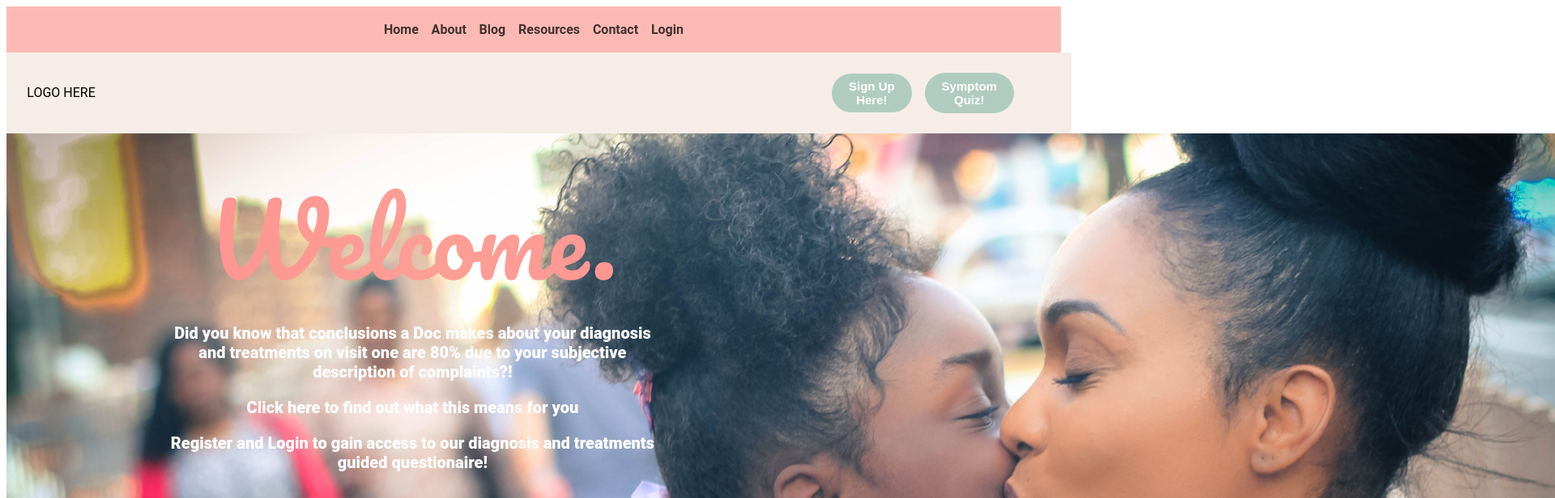
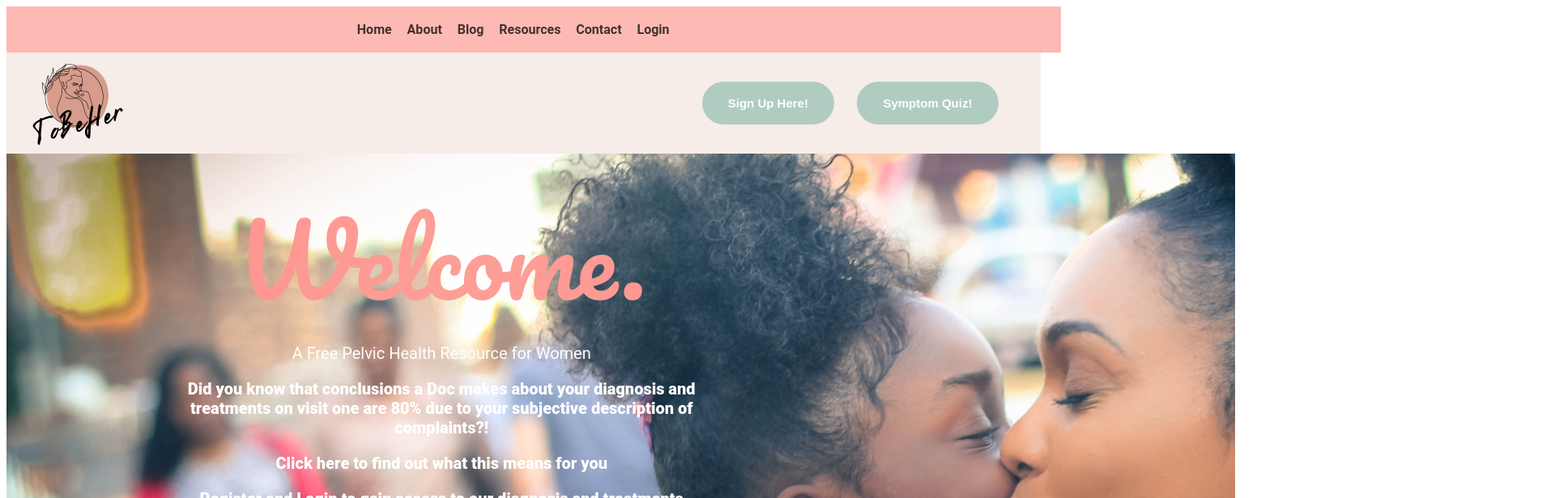
Before and after one commit to ahoath87/Pelvic-Health-Site, a React (Create React App) app in the folder client/: page / in a window 1280 px wide. Shown: the top 616 px of the page at 81% size, 1920 px wide, since content can reach past the window. Built offline with nearby package versions, Linux system fonts and the light colour scheme; the HTML template or start-up script is replaced by a standard one.

Commit message:
logo added CSS for home page

```diff
--- a/client/src/components/Nav.jsx
+++ b/client/src/components/Nav.jsx
@@ -1,6 +1,7 @@
 import React from 'react';
 import { Link } from 'react-router-dom';
 import './css/Nav.css';
+import logo from '../assets/images/logo.png';
 
 const Nav = () => {
   // const logout = () => {
@@ -16,13 +17,15 @@ const Nav = () => {
             <button className='quiz-reg-butt'>Sign Up Here!</button>
           </Link>
         </div>
-        <div>
+        <div id='quiz-reg-butt'>
           <Link to='/quiz'>
             <button className='quiz-nav-butt'>Symptom Quiz!</button>
           </Link>
         </div>
       </div>
-      <div>LOGO HERE</div>
+      <div id='logodiv'>
+        <img id='logoNav' src={logo}></img>
+      </div>
     </div>
   );
 };
--- a/client/src/components/css/Nav.css
+++ b/client/src/components/css/Nav.css
@@ -3,19 +3,24 @@
     flex-direction: row-reverse;
     justify-content: space-between;
     align-items: center;
-    width: 100%;
+    width: 99%;
     margin-left: 0;
+    margin-right: 0;
     background-color: rgba(237, 219, 210, 0.507);
-    padding: 2%;
+    padding-left: 2%;
+}
+#links{
+    width: 30%;
+    align-items: center;
+    justify-content: center;
+    margin-right: 4%;
 
 }
-#links{
-    width: 25%;
-    align-items: center;
-    justify-content: center;
+#quiz-reg-butt{
+    width: 80%;
 }
 .quiz-nav-butt{
-    padding: 7% 15%;
+    padding: 10% 18%;
 	border-radius: 85px;
     background-color: rgb(176, 204, 192);
     border: none;
@@ -26,17 +31,29 @@
 .quiz-nav-butt:hover{
 background-color: rgba(176, 204, 192, 0.405);
 color: rgba(0, 0, 0, 0.725);
+cursor: pointer;
 }
 .quiz-reg-butt{
-    padding: 7% 15%;
+    padding: 10% 18%;
 	border-radius: 85px;
     background-color: rgb(176, 204, 192);
    border: none;
    color: white;
    font-weight: 900;
    font-size: 15px;
+
 }
 .quiz-reg-butt:hover{
     background-color: rgba(176, 204, 192, 0.405);
     color: rgba(0, 0, 0, 0.725);
+    cursor: pointer;
     }
+#logodiv{
+    width: 25%;
+}
+#logoNav{
+    width: 40%;
+    display: flex;
+
+
+}
--- a/client/src/components/css/home.css
+++ b/client/src/components/css/home.css
@@ -8,7 +8,7 @@
     color: white;
 }
 #home-text{
-  margin-right: 75%;
+  margin-right: 35%;
 }
 #big-title{
   font-weight: 900;
@@ -20,7 +20,6 @@
   color: transparent;
   -webkit-background-clip: text;
   animation: move 1s infinite;
-
 }
 /* @keyframes move {
   50% {
@@ -28,6 +27,9 @@
   }
 } */
 
+#describe{
+  margin-top: 0;
+}
 #home-container{
 padding-left: 10%;
 padding-right: 10%;
@@ -46,7 +48,7 @@ padding-right: 10%;
   margin-top: 6%;
 }
 .butt-div{
-  width: 30%;
+  width: 28%;
 }
 #home-loglink{
   color: white;
@@ -55,6 +57,7 @@ padding-right: 10%;
   text-decoration: none;
   padding: 5% 10%;
 	border-radius: 85px;
+
 }
 #home-loglink:hover{
   background-color: rgba(176, 204, 192, 0.405);
--- a/client/src/components/home.jsx
+++ b/client/src/components/home.jsx
@@ -12,11 +12,13 @@ const Home = () => {
       style={{
         backgroundImage: `url(${women})`,
         backgroundRepeat: 'no-repeat',
-        width: 3000,
+        // width: 3000,
       }}
     >
       <div id='home-text'>
         <h1 id='big-title'> Welcome. </h1>
+
+        <p id='describe'> A Free Pelvic Health Resource for Women</p>
         <div id='home-container'>
           <p id='site-description'>
             {' '}
```
Also changed, not shown: client/src/assets/images/logo.png (added), client/src/assets/images/logoHer.png (added).
